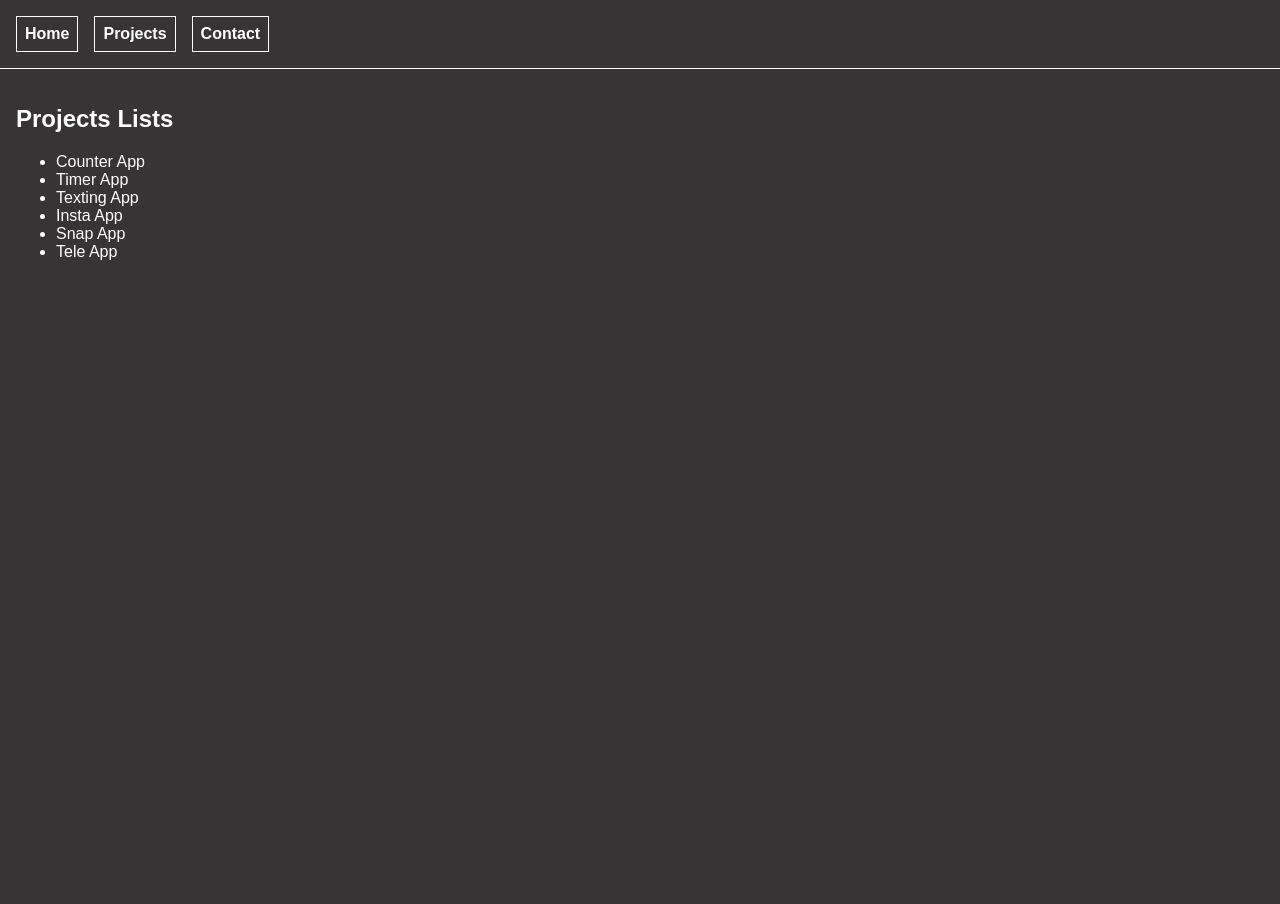
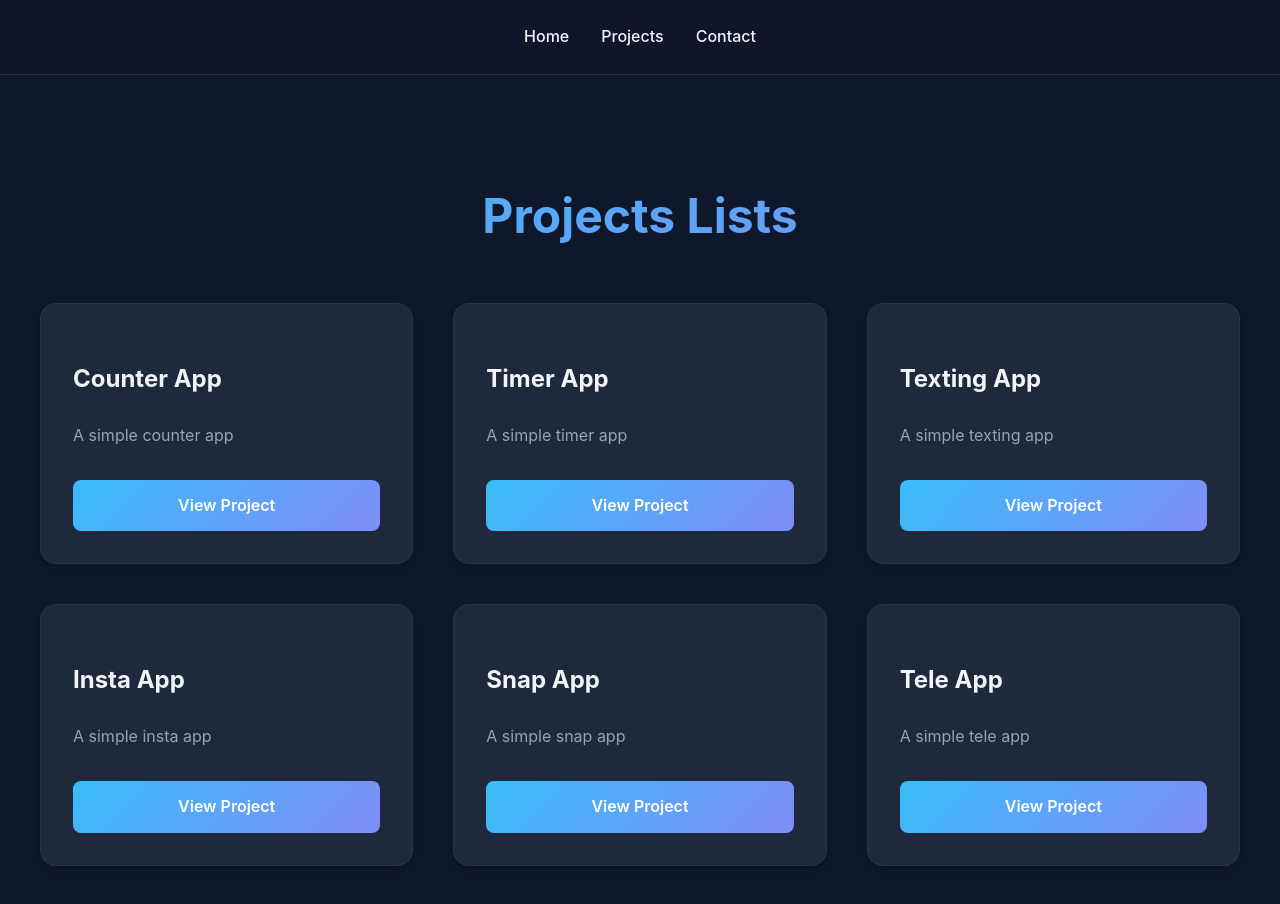
Before and after one commit to abdulsami-94/Portfolio-React, a React (Vite) app: page /projects in a window 1280 px wide. Shown: the top 904 px of the page. Before the commit the page ends 800 px from the top, so only its background shows below. Built offline with nearby package versions, Linux system fonts and the light colour scheme.

Commit message:
Updated the UI

```diff
--- a/src/data/Projects.jsx
+++ b/src/data/Projects.jsx
@@ -4,15 +4,20 @@ import { projects } from "./ProjectsData.jsx";
 function Projects() {
 
         return (
-            <div className="projects">
+            <div className="project-page">
                 <h2>Projects Lists</h2>
-                <ul>
-                    {projects.map((project) => (
-                        <li key={project.id}>
-                            <Link to={`/projects/${project.slug}`}>{project.title}</Link>
-                        </li>
+
+                    <div className="project-grid">
+                        {projects.map((project) => (
+
+                            <div key={project.id} className="project-card">
+                                <h3>{project.title}</h3>
+                                <p>{project.description}</p>
+
+                                <Link to={`/projects/${project.slug}`}>View Project</Link>
+                            </div>
                     ))}
-                </ul>
+                    </div>
             </div>
         );
 }
--- a/src/index.css
+++ b/src/index.css
@@ -1,54 +1,109 @@
+:root {
+    --bg-primary: #0f172a;
+    --bg-secondary: #1e293b;
+    --accent-primary: #38bdf8;
+    --accent-secondary: #818cf8;
+    --text-primary: #f1f5f9;
+    --text-secondary: #94a3b8;
+    --gradient-main: linear-gradient(135deg,var(--accent-primary), var(--accent-secondary));
+}
+
 body {
     margin: 0;
-    padding: 0;
-    box-sizing: border-box;
-    font-family: 'Poppins', sans-serif;
-    background-color: #363434;
+    font-family: 'Inter', system-ui, -apple-system, sans-serif;
+    background-color: var(--bg-primary);
+    color: var(--text-primary);
+    line-height: 1.6;
 }
 
-.NavBar {
+nav {
     display: flex;
-    gap: 1rem;
-    border-bottom: 1px solid white;
-    padding: 1rem;
+    justify-content: center;
+    gap: 2rem;
+    padding: 1.5rem;
+    background: rgba(15, 23, 42, 0.8);
+    backdrop-filter: blur(10px);
+    position: sticky;
+    top: 0;
+    z-index: 100;
+    border-bottom: 1px solid rgba(255, 255, 255, 0.1);
 }
 
-.NavBar a {
-    border: 1px solid white;
-    padding: 0.5rem;
+nav a {
+    color: var(--text-primary);
     text-decoration: none;
-    color: white;
-    font-weight: bold;
+    font-weight: 500;
+    transition: color 0.3s ease;
 }
 
-h1 {
-    color: white;
+nav a:hover {
+    color: var(--accent-primary);
+}
+
+.project-page {
+    max-width: 1200px;
+    margin: 0 auto;
+    padding: 4rem 2rem;
 }
 
 h2 {
-    color: white;
+    font-size: 3rem;
+    text-align: center;
+    margin-bottom: 3rem;
+    background: var(--gradient-main);
+    -webkit-background-clip: text;
+    -webkit-text-fill-color: transparent;
 }
 
-.projects {
-    padding: 1rem;
-    color: white;
-    text-decoration: none;
-    list-style: none;
+.project-grid {
+    display: grid;
+    grid-template-columns: repeat(auto-fit,minmax(320px, 1fr));
+    gap: 2.5rem;
 }
 
-.projects a {
-    color: white;
-    text-decoration: none;
+.project-card {
+  background: var(--bg-secondary);
+  border-radius: 16px;
+  padding: 2rem;
+  position: relative;
+  overflow: hidden;
+  border: 1px solid rgba(255, 255, 255, 0.05);
+  box-shadow: 0 4px 6px -1px rgba(0, 0, 0, 0.1), 0 2px 4px -1px rgba(0, 0, 0, 0.06);
+  transition: transform 0.3s ease, box-shadow 0.3s ease, border-color 0.3s ease;
+  display: flex;
+  flex-direction: column;
 }
 
-.projectDetails {
-    padding: 1rem;
-    color: white;
-    text-decoration: none;
-    list-style: none;
+.project-card:hover {
+  transform: translateY(-5px);
+  box-shadow: 0 20px 25px -5px rgba(0, 0, 0, 0.2), 0 10px 10px -5px rgba(0, 0, 0, 0.1);
+  border-color: rgba(56, 189, 248, 0.5);
 }
 
-.projectDetails a {
-    color: white;
-    text-decoration: none;
+.project-card h3 {
+  font-size: 1.5rem;
+  margin-bottom: 0.5rem;
+  color: var(--text-primary);
 }
+
+.project-card p {
+  color: var(--text-secondary);
+  margin-bottom: 2rem;
+  flex-grow: 1;
+}
+
+.project-card a {
+  display: inline-block;
+  text-align: center;
+  background: var(--gradient-main);
+  color: #fff;
+  padding: 0.8rem 1.5rem;
+  border-radius: 8px;
+  text-decoration: none;
+  font-weight: 600;
+  transition: opacity 0.3s ease;
+}
+
+.project-card a:hover {
+  opacity: 0.9;
+}
```
